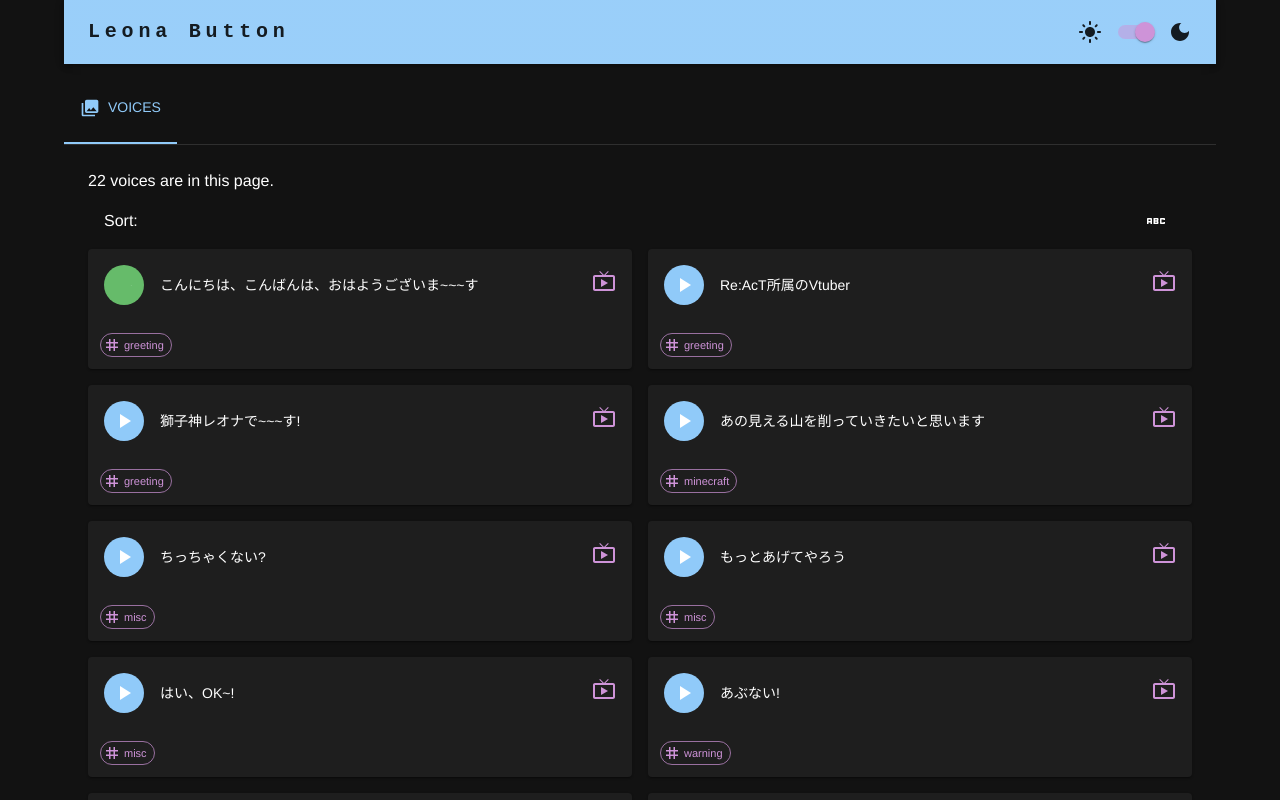
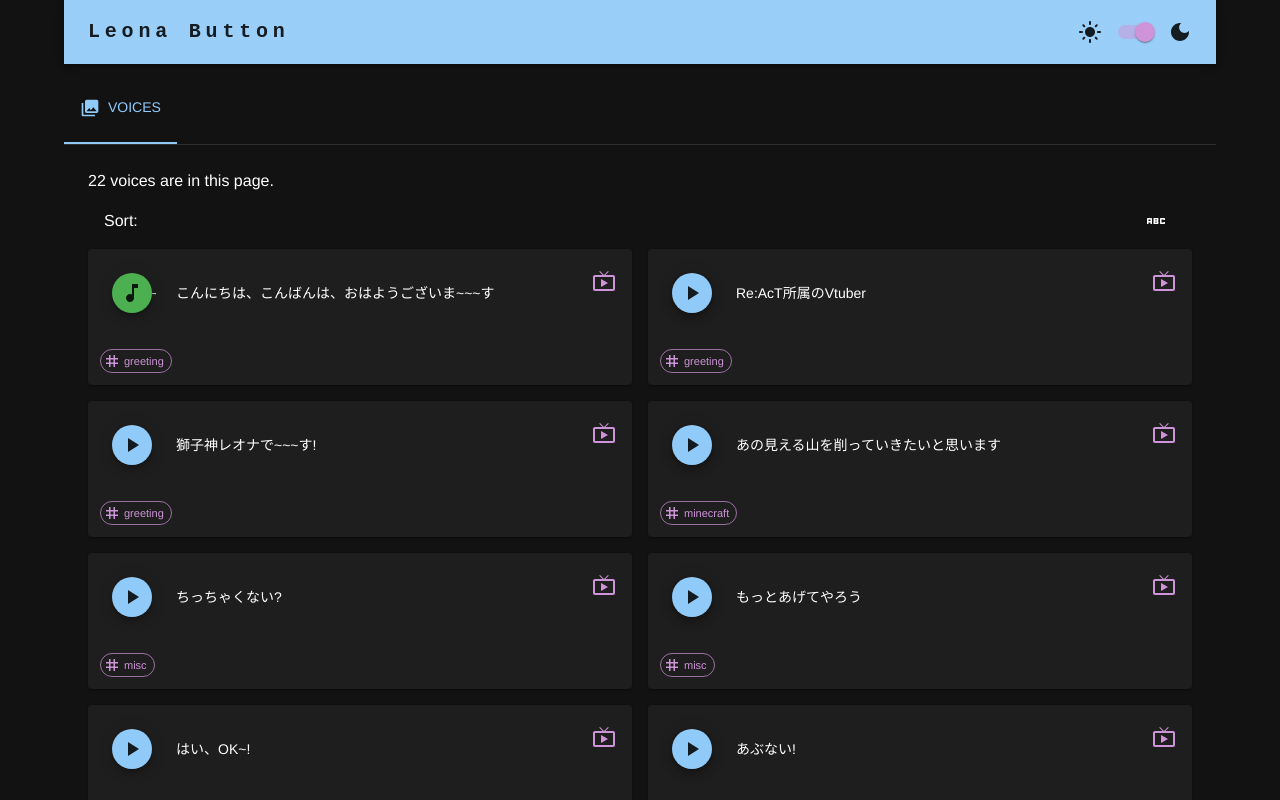
Before and after one commit to botamochi6277/leona-button, a React (Vite) app: page / in a window 1280 px wide. Both pictures are taken after a click on the button 124 px from the left and 285 px from the top of the page. Shown: the top 800 px of the page. Built offline with nearby package versions, Linux system fonts and the light colour scheme; a web font is replaced by a local one.

Commit message:
Update playing button

```diff
--- a/src/VoiceCard.tsx
+++ b/src/VoiceCard.tsx
@@ -9,9 +9,14 @@ import {
   CardHeader,
   CardActions,
 } from "@mui/material";
+import CircularProgress from "@mui/material/CircularProgress";
+import { green } from "@mui/material/colors";
+import Fab from "@mui/material/Fab";
+
 // icons
 import MoreHorizIcon from "@mui/icons-material/MoreHoriz";
 import ChevronLeftIcon from "@mui/icons-material/ChevronLeft";
+import MusicNoteIcon from "@mui/icons-material/MusicNote";
 
 import TagIcon from "@mui/icons-material/Tag";
 import LiveTvIcon from "@mui/icons-material/LiveTv";
@@ -80,6 +85,15 @@ const VoiceCard = (props: { voice: Voice }) => {
 
   const [audioPlaying, setAudioPlaying] = React.useState(false);
 
+  const buttonSx = {
+    ...(audioPlaying && {
+      bgcolor: green[500],
+      "&:hover": {
+        bgcolor: green[700],
+      },
+    }),
+  };
+
   React.useEffect(() => {
     if (audioPlaying) {
       audio?.play().catch(() => {
@@ -102,6 +116,36 @@ const VoiceCard = (props: { voice: Voice }) => {
     };
   }, [audio, setAudioPlaying]);
 
+  const btn = (
+    <Box sx={{ m: 1, position: "relative" }}>
+      <Fab
+        aria-label="save"
+        color="primary"
+        sx={buttonSx}
+        size="small"
+        onClick={() => {
+          setAudioPlaying((prev) => !prev);
+        }}
+      >
+        {audioPlaying ? <MusicNoteIcon /> : <PlayArrowIcon />}
+      </Fab>
+      {audioPlaying && (
+        <CircularProgress
+          size={48}
+          sx={{
+            color: green[200],
+            position: "absolute",
+            top: "50%",
+            left: "50%",
+            marginTop: "-24px",
+            marginLeft: "-24px",
+            zIndex: 1,
+          }}
+        />
+      )}
+    </Box>
+  );
+
   return (
     <Card
       sx={{ flexDirection: "column", height: "100%" }}
@@ -109,20 +153,7 @@ const VoiceCard = (props: { voice: Voice }) => {
     >
       <CardHeader
         title={voice.text}
-        avatar={
-          <Avatar
-            sx={{ bgcolor: audioPlaying ? "success.main" : "primary.main" }}
-          >
-            <IconButton
-              onClick={() => {
-                setAudioPlaying((prev) => !prev);
-              }}
-              loading={audioPlaying}
-            >
-              <PlayArrowIcon />
-            </IconButton>
-          </Avatar>
-        }
+        avatar={btn}
         action={
           <IconButton
             aria-label="play"
```
